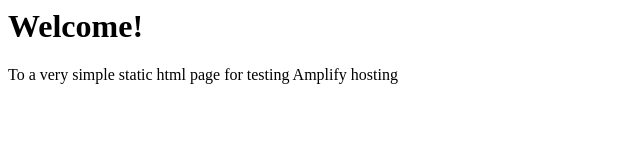
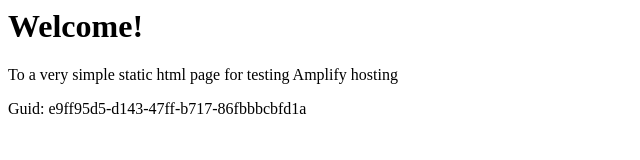
Before and after one commit to aws-aemilia-nrt/Github-PR-Commit-Integration-Test-DoNotTouch-v1-prod-ap-northeast-1, a website: page src/index.html in a window 1280 px wide. Shown: the whole page, without its empty margins (0-640 px from the left). Drawn offline with Linux system fonts and the light colour scheme.

Commit message:
commit from integ tests

```diff
--- a/src/index.html
+++ b/src/index.html
@@ -1,3 +1,5 @@
+
+
 <html lang="en">
 
 <head>
@@ -10,6 +12,6 @@
 <body>
     <h1>Welcome!</h1>
     <p>To a very simple static html page for testing Amplify hosting</p>
-</body>
+    <p>Guid: e9ff95d5-d143-47ff-b717-86fbbbcbfd1a</p></body>
 
 </html>
```
